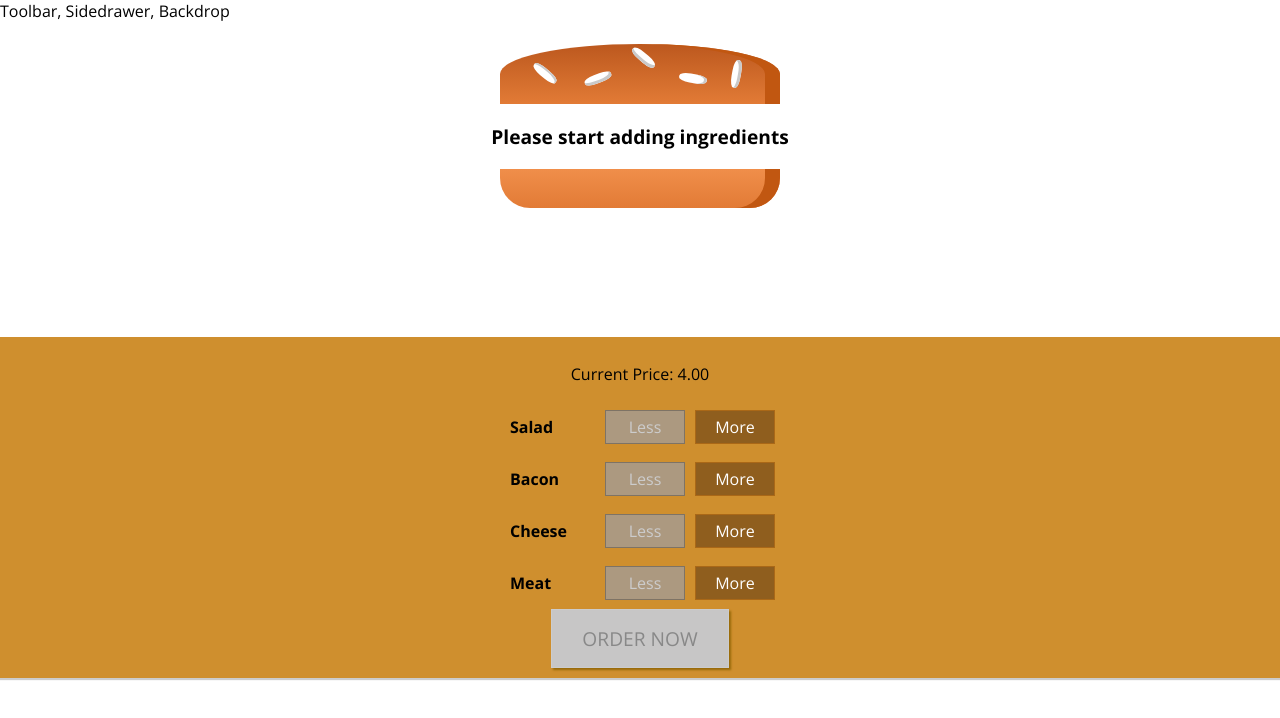
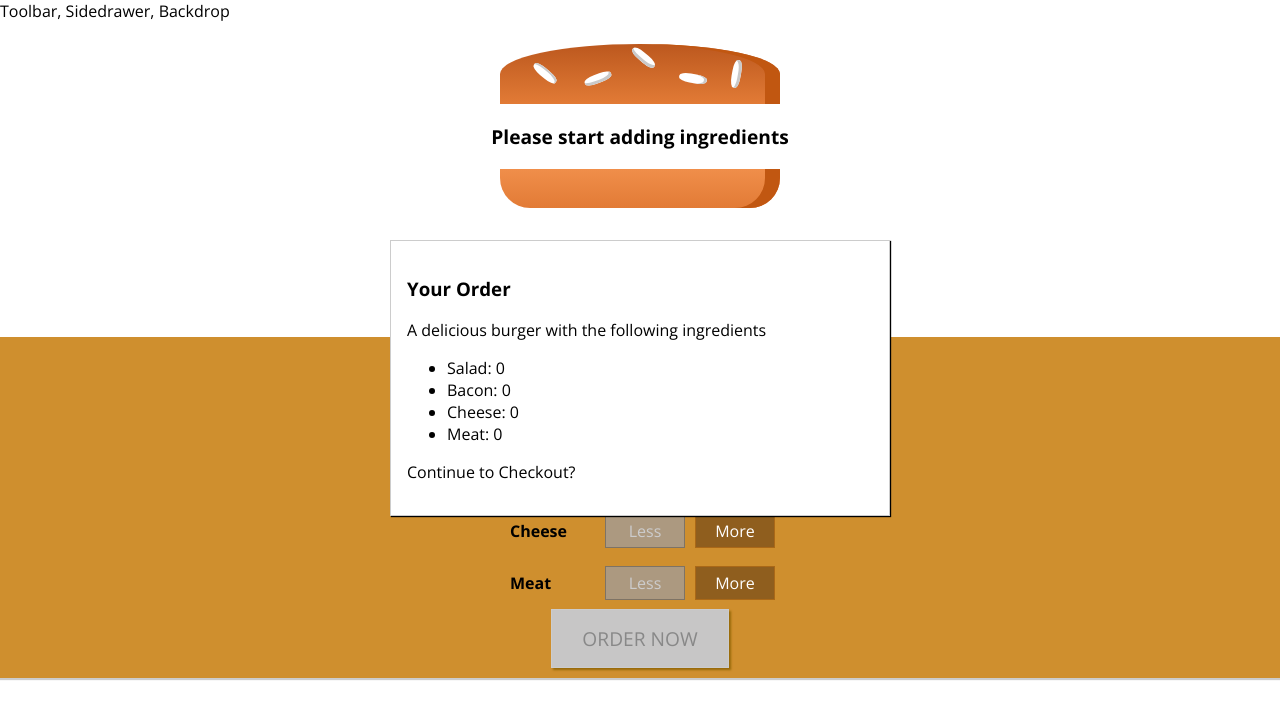
Before and after one commit to shinderahul/burger-spa, a React app: page / in a window 1280 px wide. Shown: the top 718 px of the page. Built offline with nearby package versions, Linux system fonts and the light colour scheme.

Commit message:
creating the order summary modal

```diff
--- /dev/null
+++ b/src/components/Burger/OrderSummary/OrderSummary.js
@@ -0,0 +1,25 @@
+import React from 'react';
+
+import Aux from '../../../hoc/Aux';
+
+const OrderSummary = props => {
+  const ingredientsSummary = Object.keys(props.ingredients).map(igKey => {
+    return (
+      <li key={igKey}>
+        <span style={{ textTransform: 'capitalize' }}>{igKey}</span>:{' '}
+        {props.ingredients[igKey]}
+      </li>
+    );
+  });
+
+  return (
+    <Aux>
+      <h3>Your Order</h3>
+      <p>A delicious burger with the following ingredients</p>
+      <ul>{ingredientsSummary}</ul>
+      <p>Continue to Checkout?</p>
+    </Aux>
+  );
+};
+
+export default OrderSummary;
--- /dev/null
+++ b/src/components/UI/Modal/Modal.css
@@ -0,0 +1,20 @@
+.Modal {
+  position: fixed;
+  z-index: 500;
+  background-color: white;
+  width: 70%;
+  border: 1px solid #ccc;
+  box-shadow: 1px 1px 1px black;
+  padding: 16px;
+  left: 15%;
+  top: 30%;
+  box-sizing: border-box;
+  transition: all 0.3s ease-out;
+}
+
+@media (min-width: 600px) {
+  .Modal {
+    width: 500px;
+    left: calc(50% - 250px);
+  }
+}
--- /dev/null
+++ b/src/components/UI/Modal/Modal.js
@@ -0,0 +1,7 @@
+import React from 'react';
+
+import classes from './Modal.css';
+
+const Modal = props => <div className={classes.Modal}>{props.children}</div>;
+
+export default Modal;
--- a/src/containers/BurgerBuilder/BurgerBuilder.js
+++ b/src/containers/BurgerBuilder/BurgerBuilder.js
@@ -3,6 +3,8 @@
 import Aux from '../../hoc/Aux';
 import Burger from '../../components/Burger/Burger';
 import BuildControls from '../../components/Burger/BuildControls/BuildControls';
+import Modal from '../../components/UI/Modal/Modal';
+import OrderSummary from '../../components/Burger/OrderSummary/OrderSummary';
 
 const INGREDIENT_PRICES = {
   salad: 0.5,
@@ -75,6 +77,9 @@
 
     return (
       <Aux>
+        <Modal>
+          <OrderSummary ingredients={this.state.ingredients} />
+        </Modal>
         <Burger ingredients={this.state.ingredients} />
         <BuildControls
           ingredientAdded={this.addIngredientHandler}
```
Also changed, not shown: src/components/UI/Backdrop/Backdrop.js (added).
